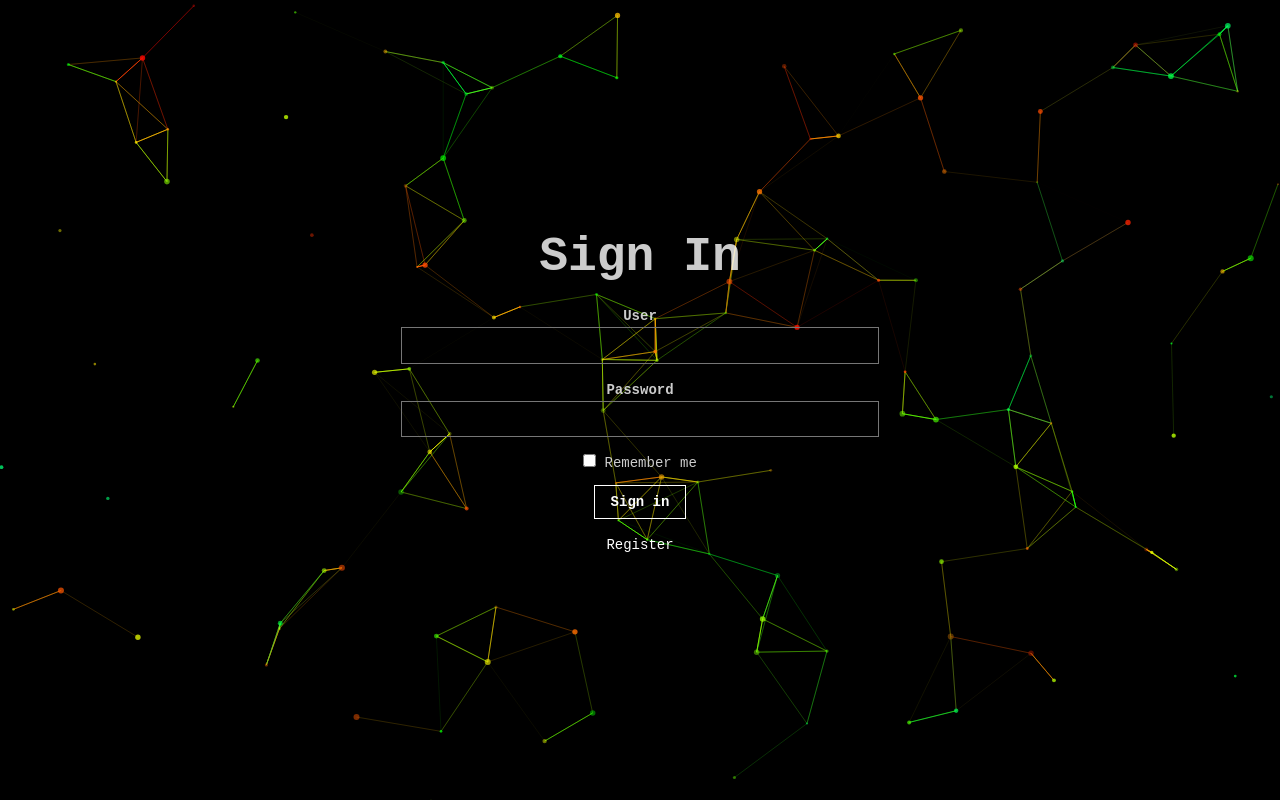
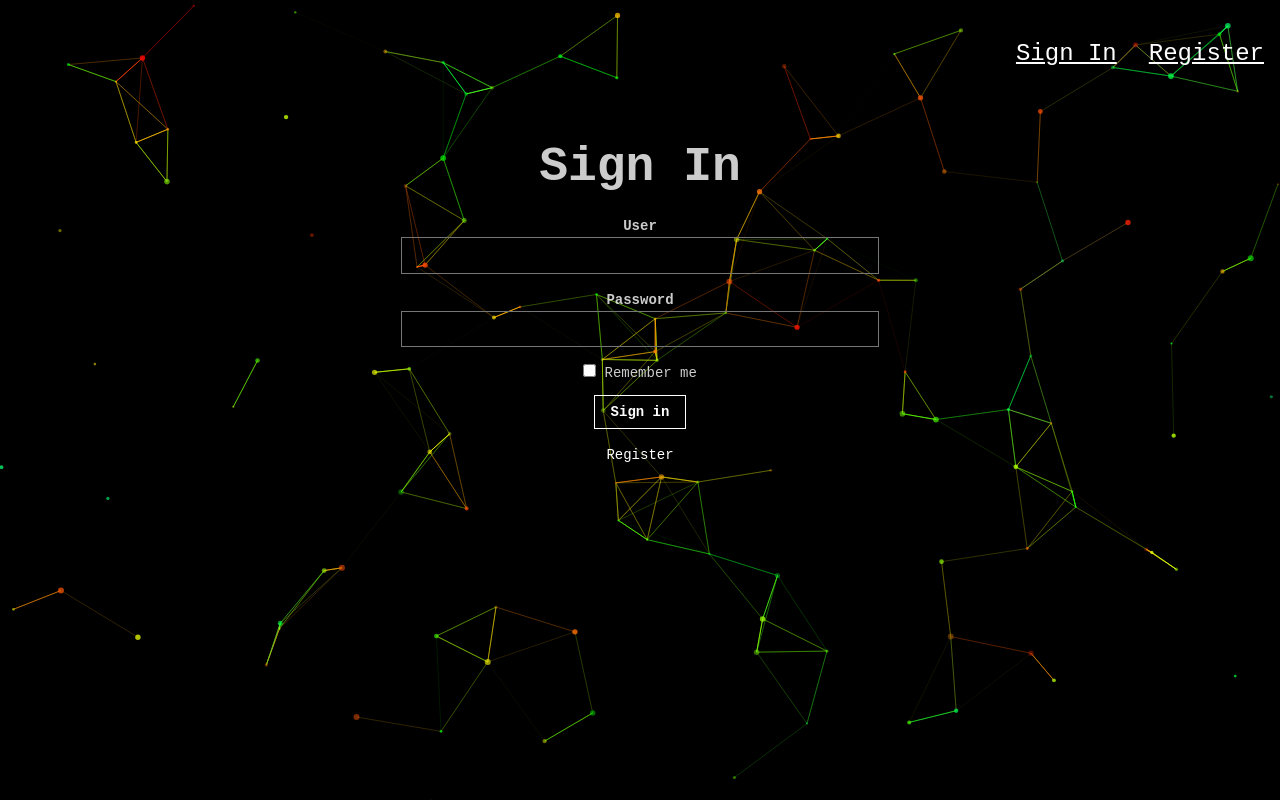
Before and after one commit to Gnova09/facedetector, a React (Create React App) app: page / in a window 1280 px wide. Built offline with nearby package versions, Linux system fonts and the light colour scheme.

Commit message:
adding isSignedIn

```diff
--- a/src/App.js
+++ b/src/App.js
@@ -34,7 +34,8 @@ class App extends Component {
       input: "",
       imageUrl: "",
       box: {},
-      route: "signin"
+      route: "signin",
+      isSignedIn: false
     }
   }
 
@@ -44,7 +45,14 @@ class App extends Component {
   }
 
   ///////onRouteChange WITH A BUTTON//////////
-  onRouteChange= (route)=> {this.setState({route: route})}
+  onRouteChange= (route)=> {
+    if(route === "home"){
+      this.setState({isSignedIn: true})
+    }else if(route === "signin"){
+      this.setState({isSignedIn: false})
+    }
+    this.setState({route: route})
+  }
 
 
   //CALCULATE FACE LOCATION(BOX) ////////////
@@ -105,16 +113,17 @@ class App extends Component {
 
  ////////////////RENDER PRINCIPAL PAGE///////////////////
   render() {
-    const { imageUrl, box, route} = this.state;
+    const { imageUrl,isSignedIn, box, route} = this.state;
     return (
       <div className="App">
         <Particles options={Particlesconfig} init={particlesInit} />
+        <Navigator isSignedIn={isSignedIn} onRouteChange={this.onRouteChange} />
 
         {route === "signin"
           ? <Signin onRouteChange={this.onRouteChange} />
           : ( route === "home"
            ? <div>
-            <Navigator onRouteChange={this.onRouteChange} />
+
             <Logo />
             <Rank />
             <ImageLinkForm onInputChange={this.onInputChange} onButtonChange={this.onButtonChange} />
--- a/src/Components/Navigator/Navidator.js
+++ b/src/Components/Navigator/Navidator.js
@@ -1,6 +1,7 @@
 import React from "react";
 
-const Navidator = ({onRouteChange}) =>{
+const Navidator = ({isSignedIn,onRouteChange}) =>{
+    if(isSignedIn){
         return(
             <div className="" style={{display: "flex", justifyContent: "flex-end"}}>
                 <p
@@ -9,5 +10,20 @@ const Navidator = ({onRouteChange}) =>{
                  >Sign out</p>
             </div>
         );
+    }else{
+        return(
+            <div className="" style={{display: "flex", justifyContent: "flex-end"}}>
+                <p
+                 onClick={()=>onRouteChange("signin")} //We make onRouteChange into a function, for no running with  render()
+                 className="white f3 link dim black underline pa3 pointer"
+                 >Sign In</p>
+                 <p
+                 onClick={()=>onRouteChange("register")} //We make onRouteChange into a function, for no running with  render()
+                 className="white f3 link dim black underline pa3 pointer"
+                 >Register</p>
+            </div>
+        );
+    }
+
 }
 export default Navidator;
--- a/src/Components/Register/Register.js
+++ b/src/Components/Register/Register.js
@@ -2,7 +2,7 @@ import React from "react";
 
 const Register = ({ onRouteChange}) => {
     return (
-        <div className=" vh-100 center flex flex-column justify-center">
+        <div className=" center flex flex-column justify-center">
             <main className="pa4 white-80 ">
                 <form onSubmit={()=>onRouteChange("home")} className="measure center" autocomplete="off">
                     <fieldset id="sign_up" className="ba b--transparent ph0 mh0">
--- a/src/Components/Signin/signin.js
+++ b/src/Components/Signin/signin.js
@@ -2,7 +2,7 @@ import React from "react";
 
 const Signin = ({ onRouteChange}) => {
     return (
-        <div className=" vh-100 center flex flex-column justify-center ">
+        <div className="  center flex flex-column justify-center ">
             <main className="pa4 white-80 ">
                 <form onSubmit={()=>onRouteChange("home")} className="measure center" autocomplete="off">
                     <fieldset id="sign_up" className="ba b--transparent ph0 mh0">
```
Lines whose indentation alone changed are shown as unchanged.
